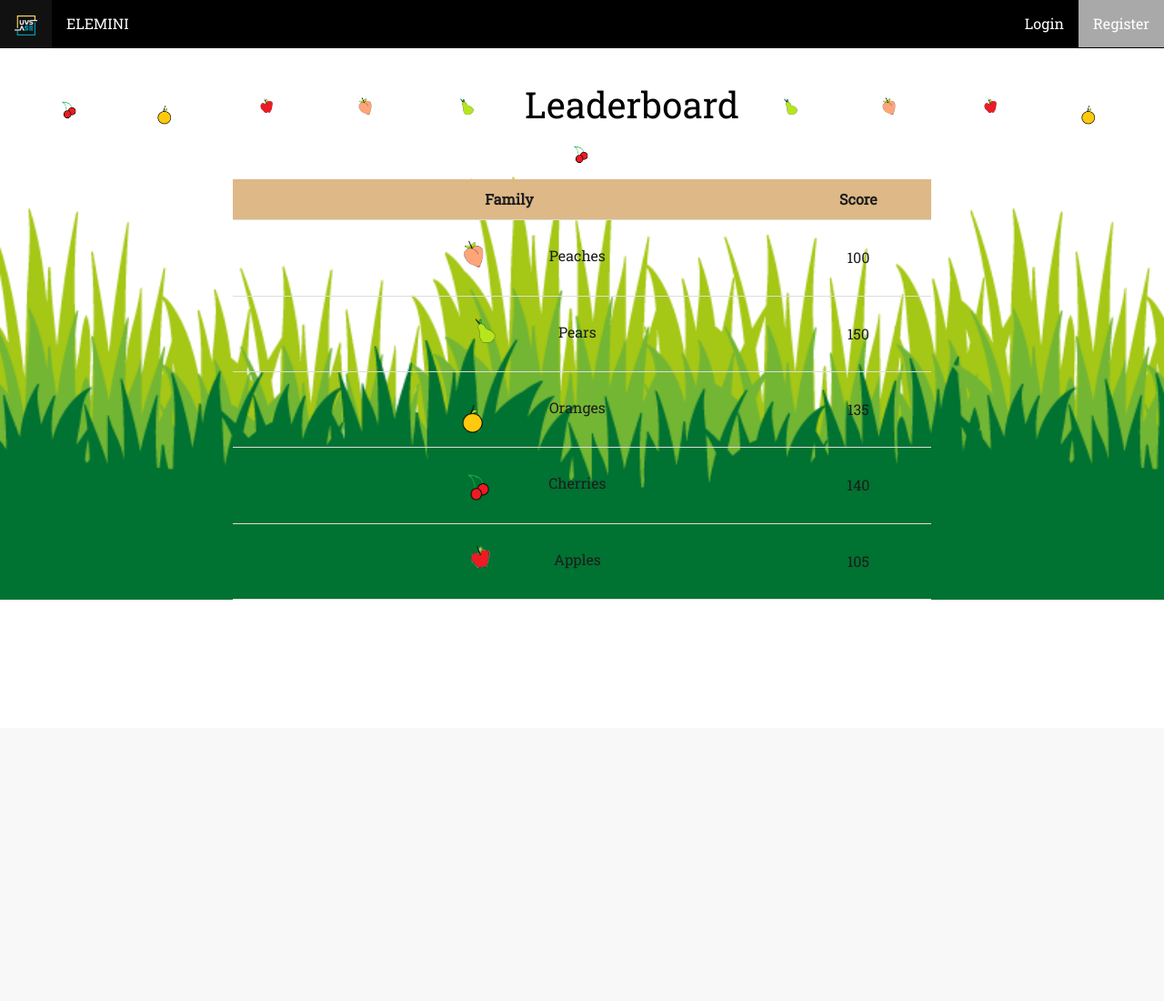
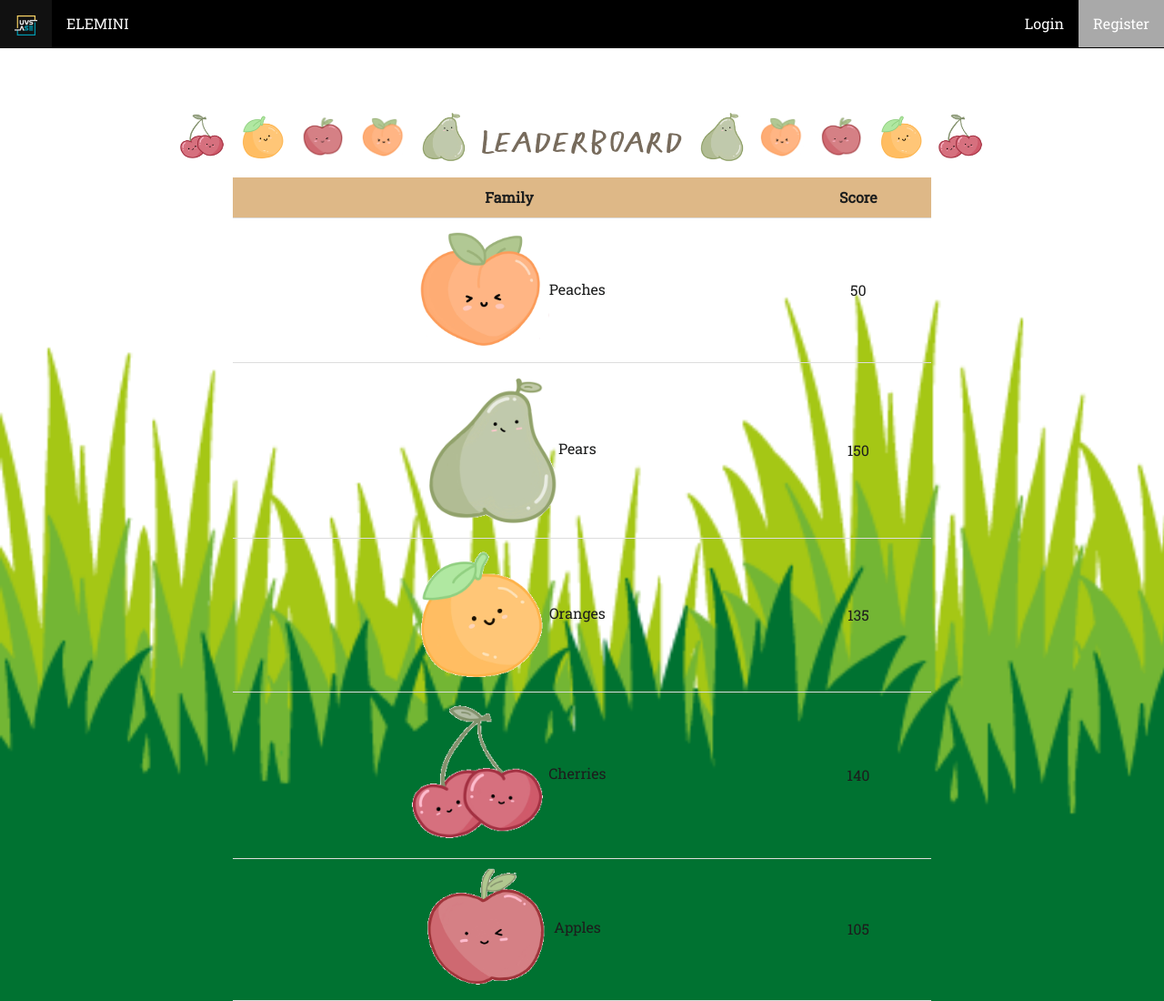
Before and after one commit to courtneyyaps/USASE-Elemini-Gamification-System, a PHP site: page /views/leaderboard.html in a window 1280 px wide. Shown: the whole page at 91% size. Before the commit the page ends 659 px from the top, so only its background shows below. Run offline with PHP 8.4, Linux system fonts and the light colour scheme.

Commit message:
changed fonts and fruit pics

```diff
--- a/css/style.css
+++ b/css/style.css
@@ -65,6 +65,7 @@
     outline:none;
     border:none;
     margin-bottom: 3%;
+    width:49.5%;
   }
   .general-input{
     border-radius: 5px;
@@ -82,6 +83,9 @@
   /*floating the divs*/
   .container {
     padding: 20px;
+
+    font-family: quis;
+    font-size: x-large;
   }
 
 .container-child {
--- a/views/leaderboard.html
+++ b/views/leaderboard.html
@@ -15,6 +15,16 @@
                 background-image: url(../images/grass.png);
                 background-repeat:no-repeat;
                 background-size: cover;
+
+
+            }
+            .name{
+                text-align: center;
+                font-family: quis;
+                font-size: 60pt;
+                text-align:center;
+                color:rgb(119, 107, 92);
+                margin-top:3%;
             }
         </style>
     </head>
@@ -28,18 +38,18 @@
             <li style="float:right"><a  href="login.html">Login</a></li>
         </ul>
 
-        <h1 style="text-align:center;color:black; margin-top:3%;">
-            <img id="logo" src="../images/cherry.png" alt="UVSASE Logo"width=100>
-            <img id="logo" src="../images/orange.png" alt="UVSASE Logo"width=100>
-            <img id="logo" src="../images/apple.png" alt="UVSASE Logo"width=100>
-            <img id="logo" src="../images/peach.png" alt="UVSASE Logo"width=100>
-            <img id="logo" src="../images/pear.png" alt="UVSASE Logo"width=100>
+        <h1 class="name" >
+            <img id="logo" src="../images/cherry.png" alt="UVSASE Logo"width=50>
+            <img id="logo" src="../images/orange.png" alt="UVSASE Logo"width=50>
+            <img id="logo" src="../images/apple.png" alt="UVSASE Logo"width=50>
+            <img id="logo" src="../images/peach.png" alt="UVSASE Logo"width=50>
+            <img id="logo" src="../images/pear.png" alt="UVSASE Logo"width=50>
             Leaderboard
-            <img id="logo" src="../images/pear.png" alt="UVSASE Logo"width=100>
-            <img id="logo" src="../images/peach.png" alt="UVSASE Logo"width=100>
-            <img id="logo" src="../images/apple.png" alt="UVSASE Logo"width=100>
-            <img id="logo" src="../images/orange.png" alt="UVSASE Logo"width=100>
-            <img id="logo" src="../images/cherry.png" alt="UVSASE Logo"width=100>
+            <img id="logo" src="../images/pear.png" alt="UVSASE Logo"width=50>
+            <img id="logo" src="../images/peach.png" alt="UVSASE Logo"width=50>
+            <img id="logo" src="../images/apple.png" alt="UVSASE Logo"width=50>
+            <img id="logo" src="../images/orange.png" alt="UVSASE Logo"width=50>
+            <img id="logo" src="../images/cherry.png" alt="UVSASE Logo"width=50>
         </h1>
 
         <table>
@@ -50,7 +60,7 @@
         </tr>
         <tr>
             <td><img id="logo" src="../images/peach.png" alt="UVSASE Logo"width=150>Peaches</td>
-            <td>100</td>
+            <td>50</td>
 
         </tr>
         <tr>
```
Also changed, not shown: views/login.html (+5 -5 lines), views/sign_in.html (+7 -7 lines), images/apple.png, images/cherry.png, images/orange.png, images/peach.png, images/pear.png.
